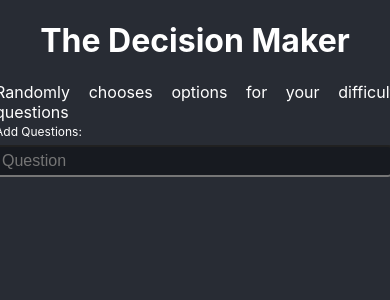
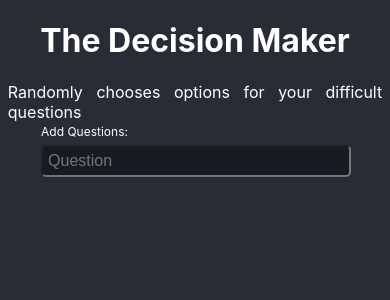
Before and after one commit to jwabbitt/decision-maker-react, a React (Create React App) app: page / in a window 390 px wide. Shown: the top 300 px of the page. Built offline with nearby package versions, Linux system fonts and the light colour scheme.

Commit message:
Fixed width for mobile.

```diff
--- a/src/App.css
+++ b/src/App.css
@@ -21,7 +21,7 @@ body {
 
 .appHeader {
   text-align: center;
-  width: 400px;
+  max-width: 400px;
   margin: 0px 2%;
   height: 200px;
   max-height: 120px;
@@ -35,7 +35,7 @@ body {
   text-align: left;
   align-content: flex-start;
   justify-content: center;
-  width: 400px;
+  max-width: 400px;
   margin: 0 2%;
 }
 
```
